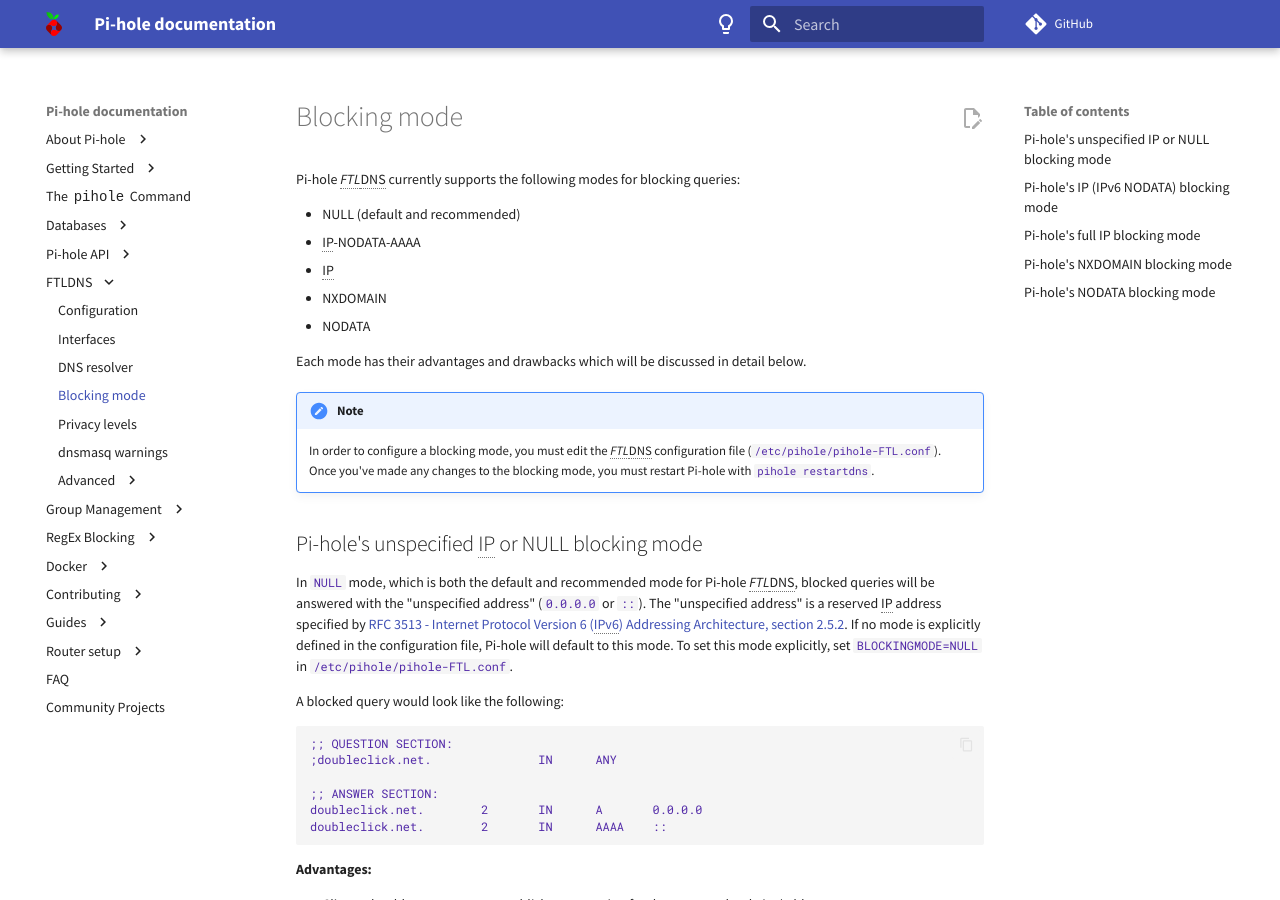
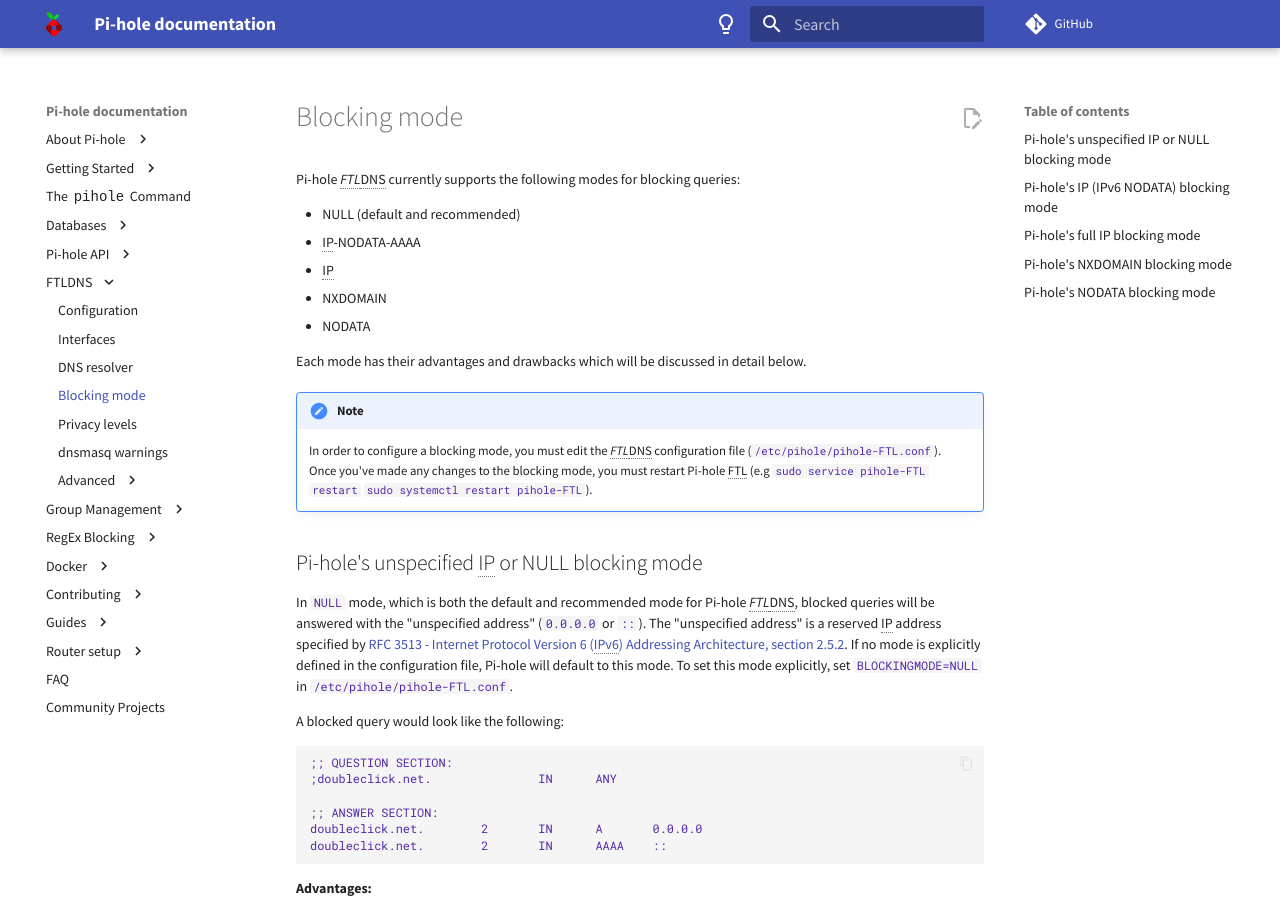
Before and after one commit to pi-hole/docs, an MkDocs documentation site: the page built from docs/ftldns/blockingmode.md, in a window 1280 px wide and 900 px high. Built offline with MkDocs 1.6.1 and Material for MkDocs 9.7.7, drawn with Linux system fonts in a browser that asks for light colours; comment, search, counter and statistics services are not loaded.

Commit message:
Update various `pihole restartdns` references
Signed-off-by: Adam Warner <me@adamwarner.co.uk>

```diff
--- a/docs/ftldns/blockingmode.md
+++ b/docs/ftldns/blockingmode.md
@@ -9,7 +9,7 @@
 Each mode has their advantages and drawbacks which will be discussed in detail below.
 
 !!! note
-    In order to configure a blocking mode, you must edit the *FTL*DNS configuration file (`/etc/pihole/pihole-FTL.conf`). Once you've made any changes to the blocking mode, you must restart Pi-hole with `pihole restartdns`.
+    In order to configure a blocking mode, you must edit the *FTL*DNS configuration file (`/etc/pihole/pihole-FTL.conf`). Once you've made any changes to the blocking mode, you must restart Pi-hole FTL (e.g `sudo service pihole-FTL restart` `sudo systemctl restart pihole-FTL`).
 
 ## Pi-hole's unspecified IP or NULL blocking mode
 
```
Also changed, not shown: docs/ftldns/dnsmasq_warn.md (+1 -1 lines), docs/group_management/example.md (+1 -1 lines), docs/guides/misc/tor/setup.md (+1 -1 lines), docs/regex/index.md (+2 -2 lines).
